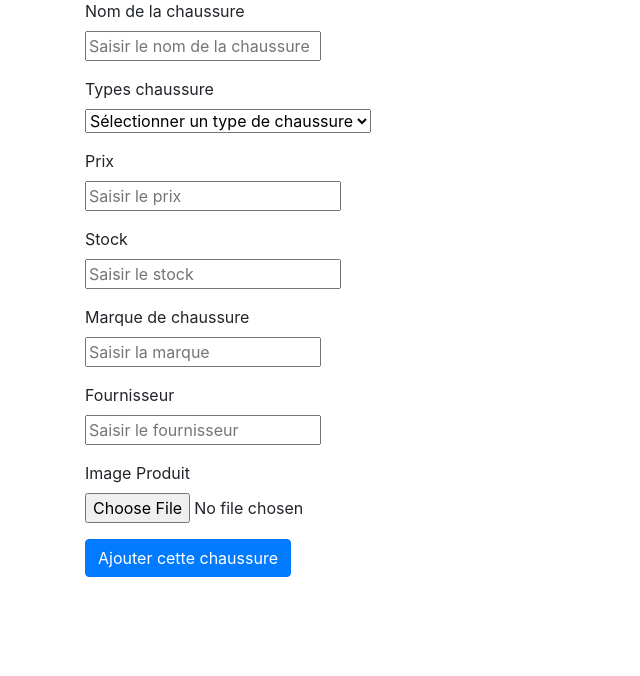
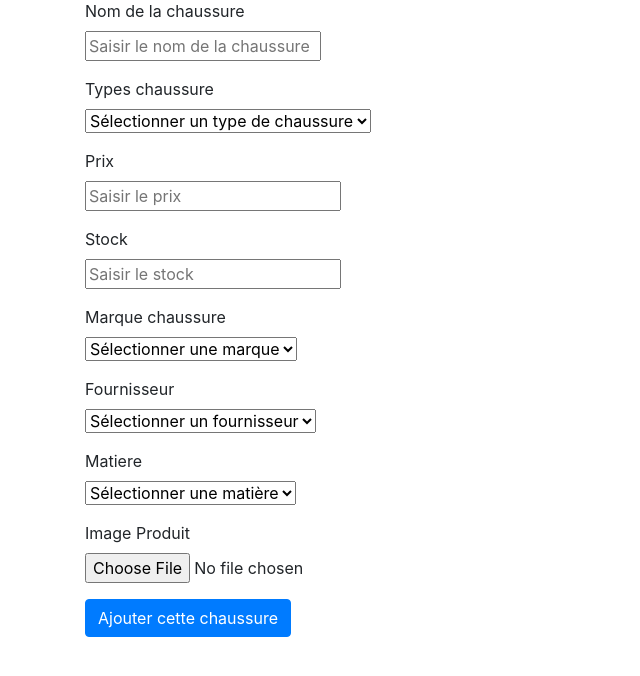
Before and after one commit to LenaAbel/PROJECT2.04_ECOMMERCE, a Flask app: template S2_SAE_2021_orm_etu_v3/templates/admin/chaussure/add_chaussure.html in a window 1280 px wide. Shown: the part 103-779 px from the top of the page, without its empty margins (0-640 px from the left). Run offline with Flask 2, Linux system fonts and the light colour scheme; the template is opened without the code that fills it: most values are stand-ins (such as "Sample title", 1, 10 or a date in 2020); some libraries are stand-ins or nearby versions.

Commit message:
Update add_chaussure.html

```diff
--- a/S2_SAE_2021_orm_etu_v3/templates/admin/chaussure/add_chaussure.html
+++ b/S2_SAE_2021_orm_etu_v3/templates/admin/chaussure/add_chaussure.html
@@ -39,17 +39,35 @@
                     <br>
                 </div>
                 <div class="form-group">
-                    <label for="marque_chaussure">Marque de chaussure</label><br>
-                    <input id="marque_chaussure" type="text" name="marque_chaussure" size="18" value=""
-                           placeholder="Saisir la marque ">
-                    <br>
+                    <label for="marque_chaussure"> Marque chaussure </label><br>
+                <select name="marque_chaussure" required>
+                    <option value="">Sélectionner une marque</option>
+                    {% for marque in marques %}
+                        <option value="{{ marque.id_marque }}"> {{ marque.libelle_marque }} </option>
+                    {% endfor %}
+                </select>
                 </div>
+
                 <div class="form-group">
-                    <label for="fournisseur_chaussure">Fournisseur</label><br>
-                    <input id="fournisseur_chaussure" type="text" name="fournisseur_chaussure" size="18" value=""
-                           placeholder="Saisir le fournisseur ">
-                    <br>
+                    <label for="fournisseur_chaussure"> Fournisseur </label><br>
+                <select name="fournisseur_chaussure" required>
+                    <option value="">Sélectionner un fournisseur</option>
+                    {% for fournisseur in fournisseurs %}
+                        <option value="{{ fournisseur.id_fournisseur }}"> {{ fournisseur.libelle_fournisseur }} </option>
+                    {% endfor %}
+                </select>
                 </div>
+
+                <div class="form-group">
+                    <label for="matiere_chaussure"> Matiere </label><br>
+                <select name="matiere_chaussure" required>
+                    <option value="">Sélectionner une matière</option>
+                    {% for matiere in matieres%}
+                        <option value="{{ matiere.id_matiere }}"> {{ matiere.libelle_matiere }} </option>
+                    {% endfor %}
+                </select>
+                </div>
+
                 <div class="form-group">
                     <label for="image_chaussure"> Image Produit</label><br>
                     <input type="file" name="image_chaussure">
```
